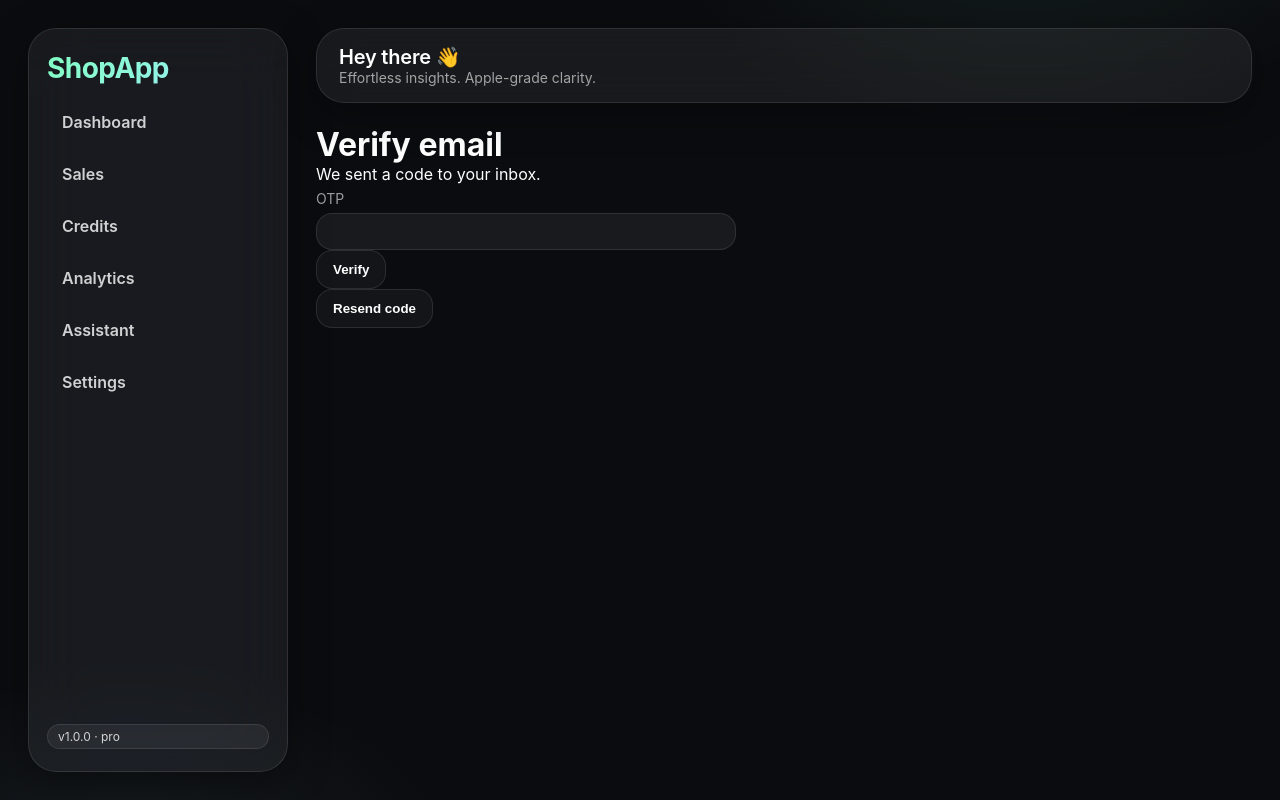
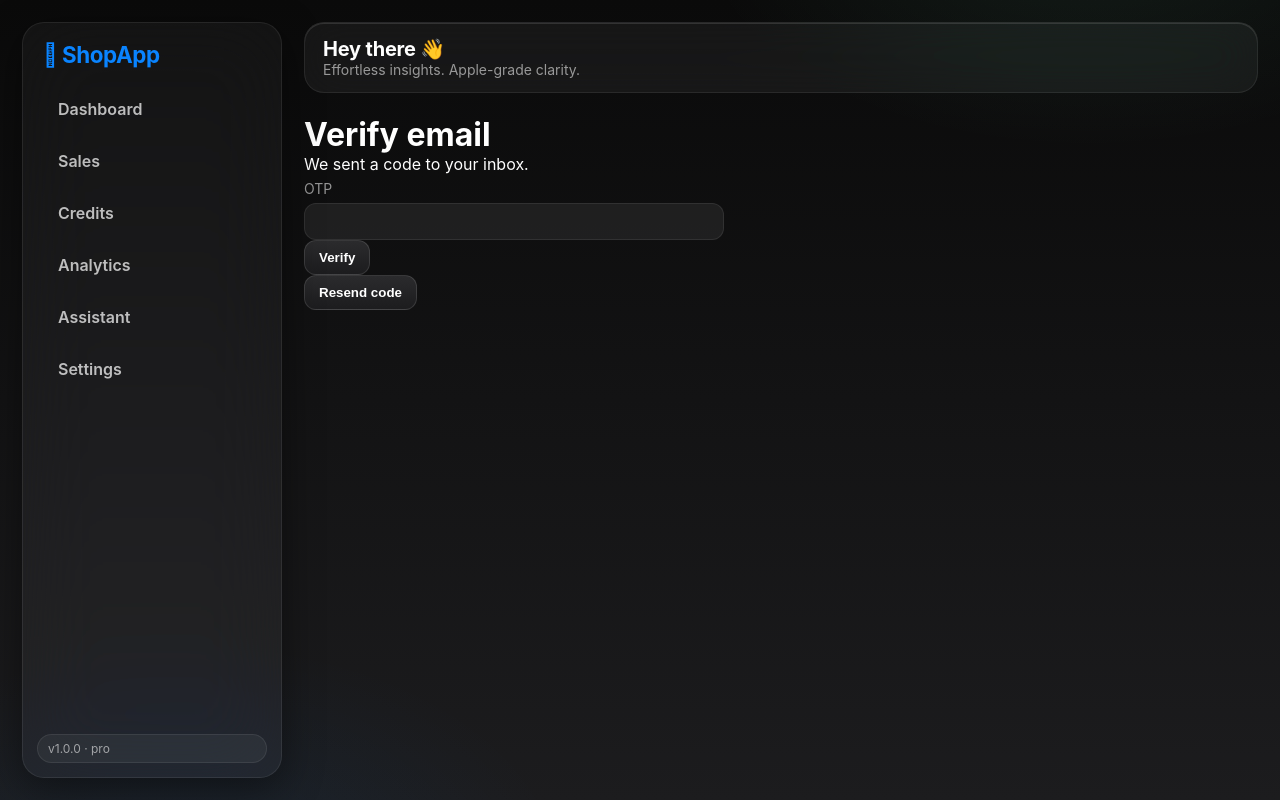
Before and after one commit to ishantswami13-crypto/BILLIONAIR-FIRST-PROJECT, a Flask app: page /verify_otp in a window 1280 px wide. Run offline with Flask 3, Linux system fonts and the light colour scheme; data comes from the database, SQL or seed files in the repository; data that the repository does not hold is empty; some web fonts are replaced.

Commit message:
Phase-7 Apple design pack: app.css, layout, dashboard

```diff
--- a/shopapp/static/css/app.css
+++ b/shopapp/static/css/app.css
@@ -1,115 +1,153 @@
-@import url('/static/css/tokens.css');
+/* ===== Phase-7 Apple System (single file) =====
+   - SF Pro stack
+   - glass cards + mint/blue light
+   - parallax shine on hover
+   - consistent spacing + type scale
+*/
+@import url('https://fonts.cdnfonts.com/css/sf-pro-display');
 
-* { box-sizing: border-box; margin: 0; padding: 0; }
-html, body { height: 100%; }
-body {
-  background:
-    radial-gradient(900px 520px at 80% -10%, rgba(130,255,195,.08), transparent 40%),
-    radial-gradient(820px 520px at 10% 110%, rgba(158,233,255,.08), transparent 40%),
-    var(--bg);
-  color: var(--ink);
-  font-family: -apple-system,BlinkMacSystemFont,"SF Pro Text","SF Pro Display",Inter,Segoe UI,Roboto,Arial,sans-serif;
-  -webkit-font-smoothing: antialiased;
+/* ---------- Tokens (inline so you only need one file) ---------- */
+:root{
+  --bg-start:#0a0a0a;      /* deep graphite */
+  --bg-end:#1c1c1e;        /* macOS dark gray */
+  --ink:#ffffff;
+  --ink-dim:rgba(255,255,255,.72);
+  --ink-soft:rgba(255,255,255,.56);
+
+  --accent:#0a84ff;        /* macOS blue */
+  --accent-soft:rgba(10,132,255,.16);
+  --accent-mint:#82ffc3;   /* mint glow for charts/confetti */
+
+  --card-bg:rgba(255,255,255,.06);
+  --card-border:rgba(255,255,255,.10);
+  --hairline:rgba(255,255,255,.08);
+
+  --r:16px; --r-xl:22px;
+  --gap:22px;
+
+  --f-xs:12px; --f-sm:14px; --f-md:16px; --f-lg:20px; --f-xl:28px; --f-2xl:40px;
+
+  --ease:cubic-bezier(.22,.61,.36,1);
 }
 
-/* Shell */
-.shell { display: grid; grid-template-columns: 260px 1fr; gap: 28px; min-height: 100vh; padding: 28px; }
-@media (max-width: 1100px) { .shell { grid-template-columns: 1fr; padding: 18px; } }
+/* ---------- Base ---------- */
+*{box-sizing:border-box;margin:0;padding:0}
+html,body{height:100%}
+body{
+  background:
+    radial-gradient(900px 520px at 85% -10%, rgba(130,255,195,.08), transparent 44%),
+    radial-gradient(820px 520px at 15% 110%, rgba(10,132,255,.08), transparent 46%),
+    linear-gradient(180deg,var(--bg-start),var(--bg-end));
+  color:var(--ink);
+  font-family:'SF Pro Display', -apple-system, BlinkMacSystemFont, 'Helvetica Neue', Inter, Segoe UI, Roboto, Arial, sans-serif;
+  -webkit-font-smoothing:antialiased;
+}
 
-/* Sidebar */
-.sidebar {
-  position: sticky; top: 28px; height: calc(100vh - 56px);
-  background: var(--layer); backdrop-filter: blur(28px) saturate(180%);
-  border: 1px solid var(--line); border-radius: var(--r-xl); box-shadow: var(--shadow-soft);
-  padding: 22px 18px; display: flex; flex-direction: column; justify-content: space-between;
-  transition: transform var(--t-slow), box-shadow var(--t-slow);
+/* ---------- Shell ---------- */
+.shell{
+  display:grid; grid-template-columns:260px 1fr; gap:var(--gap);
+  min-height:100vh; padding:var(--gap);
 }
-.brand { font-weight: 700; font-size: var(--f-xl); letter-spacing: -.02em;
-  background: var(--accent-grad); -webkit-background-clip: text; -webkit-text-fill-color: transparent; }
-.nav { display: flex; flex-direction: column; gap: 6px; margin-top: 14px; }
-.nav a {
-  color: var(--ink-80); text-decoration: none; font-weight: 600;
-  padding: 12px 14px; border-radius: var(--r);
-  border: 1px solid transparent; transition: background var(--t-quick), color var(--t-quick), transform var(--t-quick);
+@media (max-width:1100px){ .shell{grid-template-columns:1fr; padding:18px;} }
+
+/* ---------- Sidebar (macOS sidebar energy) ---------- */
+.sidebar{
+  position:sticky; top:var(--gap); height:calc(100vh - (var(--gap) * 2));
+  background:rgba(255,255,255,.04); backdrop-filter:blur(36px) saturate(180%);
+  border:1px solid var(--hairline); border-radius:22px; box-shadow:0 10px 40px rgba(0,0,0,.45);
+  display:flex; flex-direction:column; justify-content:space-between;
 }
-.nav a:hover { background: var(--layer-2); color: var(--ink); }
-.nav a.active { background: var(--accent-weak); color: var(--accent); border-left: 3px solid var(--accent); padding-left: 12px; }
+.sidebar .brand{
+  display:block; padding:18px 20px; font-size:1.4rem; font-weight:700; letter-spacing:-.02em;
+  color:var(--accent);
+}
+.nav{display:flex; flex-direction:column; gap:6px; padding:0 10px 14px;}
+.nav a{
+  display:block; padding:12px 14px; margin:0 10px; border-radius:12px;
+  color:var(--ink-dim); text-decoration:none; font-weight:600; border:1px solid transparent;
+  transition:background .18s var(--ease), color .18s var(--ease), transform .18s var(--ease);
+}
+.nav a:hover{ background:rgba(255,255,255,.06); color:var(--ink); }
+.nav a.active{ background:var(--accent-soft); color:var(--accent); border-left:3px solid var(--accent); padding-left:11px; }
 
-/* Main */
-.main { display: flex; flex-direction: column; gap: 22px; }
+.badge{margin:0 14px 14px; padding:6px 10px; border-radius:999px; font-size:var(--f-xs);
+  color:var(--ink-soft); border:1px solid var(--hairline); background:rgba(255,255,255,.05);}
 
-/* Topbar */
-.topbar {
-  display: flex; justify-content: space-between; align-items: center;
-  background: var(--layer); backdrop-filter: blur(20px);
-  border: 1px solid var(--line); border-radius: var(--r-xl); padding: 16px 22px; box-shadow: var(--shadow-soft);
+/* ---------- Main & Topbar ---------- */
+.main{display:flex; flex-direction:column; gap:var(--gap);}
+.topbar{
+  display:flex; justify-content:space-between; align-items:center;
+  background:rgba(255,255,255,.05); border:1px solid var(--hairline);
+  border-radius:20px; padding:14px 18px; box-shadow:inset 0 1px rgba(255,255,255,.12);
+  backdrop-filter:blur(20px) saturate(180%);
 }
-.hello { font-size: var(--f-lg); font-weight: 600; letter-spacing: -.01em; }
-.subtle { color: var(--ink-60); font-size: var(--f-sm); }
+.hello{font-size:var(--f-lg); font-weight:700; letter-spacing:-.01em}
+.subtle{color:var(--ink-soft); font-size:var(--f-sm)}
 
-/* Cards */
-.card {
-  background: var(--layer); backdrop-filter: blur(22px);
-  border: 1px solid var(--line); border-radius: var(--r-xl); padding: 20px; box-shadow: var(--shadow-soft);
-  transition: transform var(--t-slow), box-shadow var(--t-slow);
+/* ---------- Cards (glass) ---------- */
+.card{
+  background:var(--card-bg); border:1px solid var(--card-border); border-radius:20px;
+  padding:18px; box-shadow:0 8px 30px rgba(0,0,0,.5), inset 0 0 .5px rgba(255,255,255,.2);
+  backdrop-filter:blur(30px) saturate(180%);
+  transition:transform .25s var(--ease), box-shadow .25s var(--ease), background .25s var(--ease);
 }
-.card:hover { transform: translateY(-2px); }
+.card:hover{ transform:translateY(-3px); box-shadow:0 12px 40px rgba(0,0,0,.6); }
 
-/* Buttons */
-.btn { border: 1px solid var(--line); border-radius: var(--r); padding: 11px 16px;
-  color: var(--ink); background: rgba(255,255,255,.04); font-weight: 600; cursor: pointer; transition: all var(--t-quick); }
-.btn:hover { background: rgba(255,255,255,.10); }
-.btn.primary { border-color: transparent; background: var(--accent-grad); color: #0c0f12; }
-.btn.primary:hover { box-shadow: var(--shadow-glow); transform: translateY(-1px); }
+/* ---------- Buttons ---------- */
+.btn{
+  background:linear-gradient(180deg, #2b2b2d, #1c1c1e);
+  border:1px solid rgba(255,255,255,.12); color:var(--ink);
+  border-radius:12px; padding:9px 14px; font-weight:600; cursor:pointer;
+  transition:all .22s var(--ease);
+}
+.btn:hover{ background:linear-gradient(180deg, #343437, #202022); }
+.btn.primary{
+  background:linear-gradient(180deg, #0a84ff, #0071e3); border:none; color:#fff;
+  box-shadow:0 0 0 rgba(10,132,255,.35);
+}
+.btn.primary:hover{ box-shadow:0 0 16px rgba(10,132,255,.45); transform:translateY(-1px); }
 
-/* Inputs */
-label { display: block; margin: 6px 0 6px; color: var(--ink-60); font-size: var(--f-sm); }
-input, select, textarea {
-  width: 100%; padding: 10px 12px; border-radius: var(--r);
-  background: rgba(255,255,255,.06); border: 1px solid var(--line); color: var(--ink);
-  outline: none; transition: border-color var(--t-quick), box-shadow var(--t-quick);
+/* ---------- Forms ---------- */
+label{display:block; margin:6px 0; color:var(--ink-soft); font-size:var(--f-sm);}
+input,select,textarea{
+  width:100%; padding:10px 12px; border-radius:12px; color:var(--ink);
+  background:rgba(255,255,255,.07); border:1px solid var(--hairline); outline:none;
+  transition:border-color .18s var(--ease), box-shadow .18s var(--ease), background .18s var(--ease);
 }
-input:focus, select:focus, textarea:focus { border-color: var(--accent); box-shadow: 0 0 0 3px rgba(130,255,195,.20); }
+input:focus,select:focus,textarea:focus{
+  border-color:var(--accent); box-shadow:0 0 0 3px rgba(10,132,255,.22);
+}
 
-/* Tables */
-.table { width: 100%; border-collapse: collapse; }
-.table th, .table td { padding: 12px 10px; border-bottom: 1px solid var(--line); }
-.table th { color: var(--ink-60); font-weight: 500; text-align: left; }
-.table tr:hover { background: rgba(255,255,255,.04); }
+/* ---------- Tables ---------- */
+.table{width:100%; border-collapse:collapse;}
+.table th,.table td{padding:12px 10px; border-bottom:1px solid var(--hairline);}
+.table th{color:var(--ink-soft); font-weight:500; text-align:left;}
+.table tr:hover{background:rgba(255,255,255,.04);}
 
-/* Layout helpers */
-.grid-4 { display: grid; grid-template-columns: repeat(4, 1fr); gap: 18px; }
-.grid-2-1 { display: grid; grid-template-columns: 2fr 1fr; gap: 18px; }
-@media (max-width: 1100px) { .grid-4 { grid-template-columns: repeat(2,1fr); } .grid-2-1 { grid-template-columns: 1fr; } }
+/* ---------- Grids ---------- */
+.grid-4{display:grid; grid-template-columns:repeat(4,1fr); gap:16px;}
+.grid-2-1{display:grid; grid-template-columns:2fr 1fr; gap:16px;}
+@media (max-width:1100px){
+  .grid-4{grid-template-columns:repeat(2,1fr);}
+  .grid-2-1{grid-template-columns:1fr;}
+}
 
-/* Micro animations (Apple-ish) */
-@keyframes fadeUp { from { opacity: 0; transform: translateY(8px); } to { opacity: 1; transform: translateY(0); } }
-.fadeUp { animation: fadeUp .45s var(--ease) both; }
+/* ---------- Motion ---------- */
+.fadeUp{opacity:0; transform:translateY(20px); animation:fadeUp .6s var(--ease) forwards;}
+@keyframes fadeUp{to{opacity:1; transform:translateY(0)}}
 
-.sheet {
-  position: fixed;
-  inset: 0;
-  backdrop-filter: blur(12px) saturate(180%);
-  background: rgba(0,0,0,.4);
-  display: flex;
-  align-items: flex-end;
-  justify-content: center;
-  z-index: 999;
-  transition: opacity .3s;
+/* ---------- Sheets (modals) ---------- */
+.sheet{position:fixed; inset:0; display:flex; align-items:flex-end; justify-content:center;
+  background:rgba(0,0,0,.4); backdrop-filter:blur(14px) saturate(180%);
+  z-index:999; transition:opacity .28s var(--ease);}
+.sheet.hidden{opacity:0; pointer-events:none;}
+.sheet-content{
+  width:100%; max-width:460px; padding:22px; border-radius:24px 24px 0 0;
+  background:rgba(255,255,255,.08); border:1px solid var(--hairline); box-shadow:0 -8px 28px rgba(0,0,0,.35);
+  animation:sheetUp .28s var(--ease);
 }
-.sheet.hidden {opacity:0;pointer-events:none;}
-.sheet-content {
-  background: rgba(255,255,255,.08);
-  border: 1px solid rgba(255,255,255,.1);
-  border-radius: 24px 24px 0 0;
-  width: 100%;
-  max-width: 420px;
-  padding: 24px;
-  box-shadow: 0 -8px 30px rgba(0,0,0,.3);
-  animation: slideUp .3s ease;
-}
-@keyframes slideUp {
-  from {transform: translateY(100px);opacity:0;}
-  to {transform: translateY(0);opacity:1;}
-}
-body.no-scroll {overflow:hidden;}
+@keyframes sheetUp{from{transform:translateY(80px); opacity:.6} to{transform:translateY(0); opacity:1}}
+body.no-scroll{overflow:hidden}
+
+/* ---------- Tiny helpers ---------- */
+.hr{border:none; border-top:1px solid var(--hairline); margin:14px 0;}
--- a/shopapp/templates/layout.html
+++ b/shopapp/templates/layout.html
@@ -5,12 +5,9 @@
   <title>{% block title %}ShopApp{% endblock %}</title>
   <meta name="viewport" content="width=device-width, initial-scale=1" />
 
-  <!-- Apple-inspired CSS (cache bust with version) -->
-  <link rel="stylesheet" href="{{ url_for('static', filename='css/tokens.css') }}?v={{ app_version or '1.0.0' }}">
-  <link rel="stylesheet" href="{{ url_for('static', filename='css/app.css') }}?v={{ app_version or '1.0.0' }}">
-  <link rel="stylesheet" href="{{ url_for('static', filename='css/components.css') }}?v={{ app_version or '1.0.0' }}">
+  <link rel="stylesheet" href="{{ url_for('static', filename='css/app.css') }}?v={{ app_version or '7.0.0' }}">
+  <script src="https://cdn.jsdelivr.net/npm/chart.js"></script>
 
-  <script src="https://cdn.jsdelivr.net/npm/chart.js"></script>
   {% block head %}{% endblock %}
 </head>
 <body>
@@ -18,7 +15,7 @@
     <!-- Sidebar -->
     <aside class="sidebar fadeUp" style="animation-delay:.05s">
       <div>
-        <div class="brand">{{ (shop[1] if shop else "ShopApp") }}</div>
+        <span class="brand"> {{ (shop[1] if shop else 'ShopApp') }}</span>
         <nav class="nav">
           <a href="/" class="{% if request.path=='/' %}active{% endif %}">Dashboard</a>
           <a href="/sales" class="{% if request.path.startswith('/sales') %}active{% endif %}">Sales</a>
@@ -28,20 +25,18 @@
           <a href="/settings" class="{% if request.path.startswith('/settings') %}active{% endif %}">Settings</a>
         </nav>
       </div>
-      <div class="badge">v{{ app_version or '1.0.0' }} · {{ active_plan or 'Free' }}</div>
+      <div class="badge">v{{ app_version or '7.0.0' }} · {{ active_plan or 'Free' }}</div>
     </aside>
 
     <!-- Main -->
     <main class="main">
-      <div class="topbar fadeUp" style="animation-delay:.10s">
+      <div class="topbar fadeUp" style="animation-delay:.1s">
         <div>
           <div class="hello">Hey {{ session.get('user','there') }} 👋</div>
           <div class="subtle">Effortless insights. Apple-grade clarity.</div>
         </div>
         <div>
-          {% if session.get('user') %}
-            <a href="/logout" class="btn">Logout</a>
-          {% endif %}
+          {% if session.get('user') %}<a href="/logout" class="btn">Logout</a>{% endif %}
         </div>
       </div>
 
@@ -49,21 +44,35 @@
     </main>
   </div>
 
-  <!-- Global toast + optional sheets -->
-  <div id="toast" class="toast">Saved ✓</div>
+  <!-- Toast -->
+  <div id="toast" class="toast" style="position:fixed;right:18px;bottom:18px;display:none;background:rgba(255,255,255,.07);border:1px solid var(--hairline);border-radius:12px;padding:10px 12px;backdrop-filter:blur(10px) saturate(180%);">Saved ✓</div>
+
   {% include "components/modal_add_item.html" ignore missing %}
   {% include "components/modal_add_customer.html" ignore missing %}
   {% include "components/modal_add_expense.html" ignore missing %}
 
-  <script type="module" src="{{ url_for('static', filename='js/ui.js') }}?v={{ app_version or '1.0.0' }}"></script>
+  <!-- UI helpers -->
+  <script type="module" src="{{ url_for('static', filename='js/ui.js') }}?v={{ app_version or '7.0.0' }}"></script>
+
   {% block scripts %}{% endblock %}
+
+  <!-- Parallax shine for cards (Apple-y) -->
   <script>
-    window.toast = (msg) => {
-      const el = document.getElementById('toast');
-      el.textContent = msg || 'Saved ✓';
-      el.classList.add('show');
-      setTimeout(()=> el.classList.remove('show'), 2200);
+    const toastEl = document.getElementById('toast');
+    window.toast = (msg='Saved ✓') => {
+      toastEl.textContent = msg; toastEl.style.display='block';
+      setTimeout(()=> toastEl.style.display='none', 2200);
     };
+    document.addEventListener('mousemove', (e)=>{
+      document.querySelectorAll('.card').forEach(el=>{
+        const r = el.getBoundingClientRect();
+        const x = (e.clientX - r.left)/r.width, y = (e.clientY - r.top)/r.height;
+        el.style.background = `radial-gradient(circle at ${x*100}% ${y*100}%, rgba(255,255,255,.10), rgba(255,255,255,.04))`;
+      });
+    });
+    document.addEventListener('mouseleave', ()=> {
+      document.querySelectorAll('.card').forEach(el=> el.style.background='var(--card-bg)');
+    });
   </script>
 </body>
 </html>
```
Also changed, not shown: shopapp/templates/index.html (+37 -23 lines).
